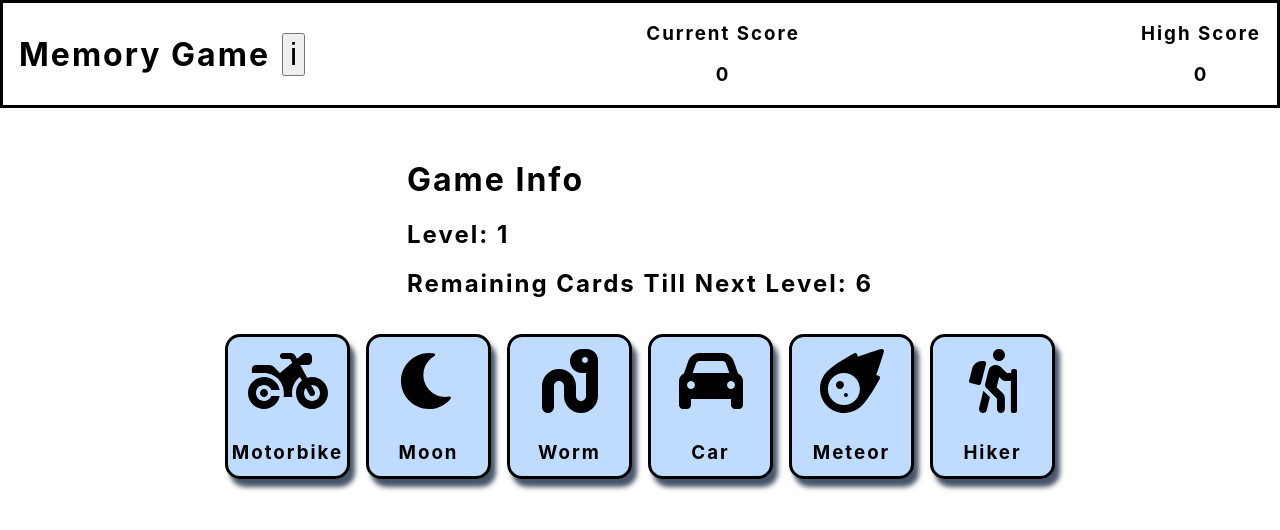
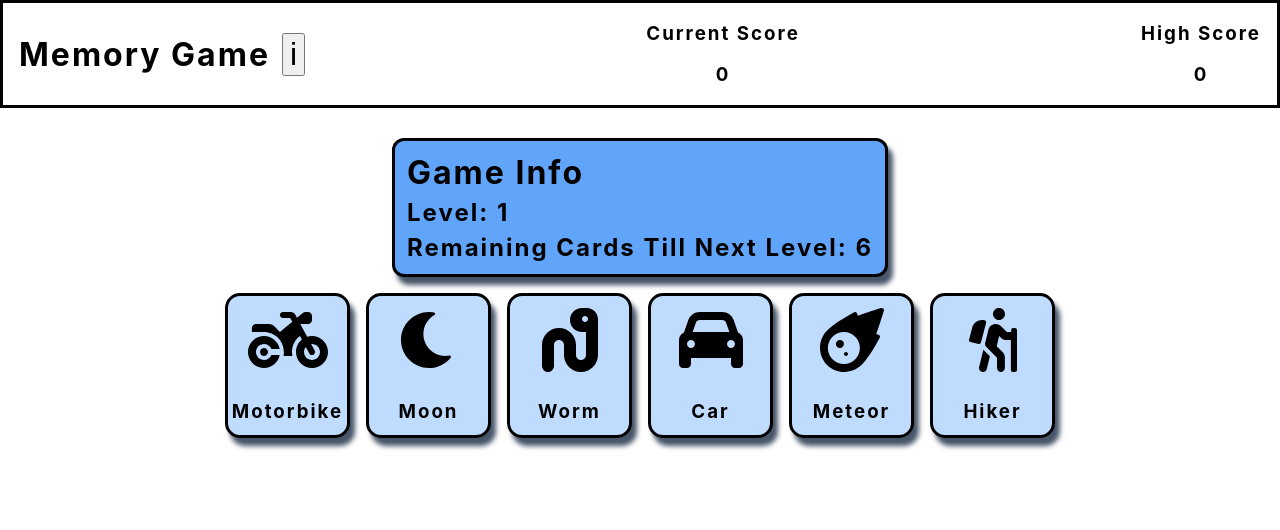
Before and after one commit to EmbryonicDev/memory-cards, a React (Create React App) app: page / in a window 1280 px wide. Shown: the top 530 px of the page. Built offline with nearby package versions, Linux system fonts and the light colour scheme; a web font is replaced by a local one.

Commit message:
Style gameInfo

```diff
--- a/src/index.css
+++ b/src/index.css
@@ -56,6 +56,25 @@ code {
   margin-top: 30px;
 }
 
+/* Game info */
+.gameInfo {
+  border: solid black;
+  padding: 12px;
+  border-radius: 12px;
+  box-shadow: 5px 8px 5px #475569;
+  background-color: #60a5fa;
+}
+
+.gameInfo h1,
+.gameInfo h2 {
+  margin: 0 0 6px;
+}
+
+.gameInfo h2:last-of-type {
+  margin: 0;
+}
+
+/* Cards */
 .activeCards {
   display: flex;
   gap: 16px;
@@ -63,7 +82,6 @@ code {
   justify-content: center;
 }
 
-/* Cards */
 .cardDiv {
   display: flex;
   flex-direction: column;
```
